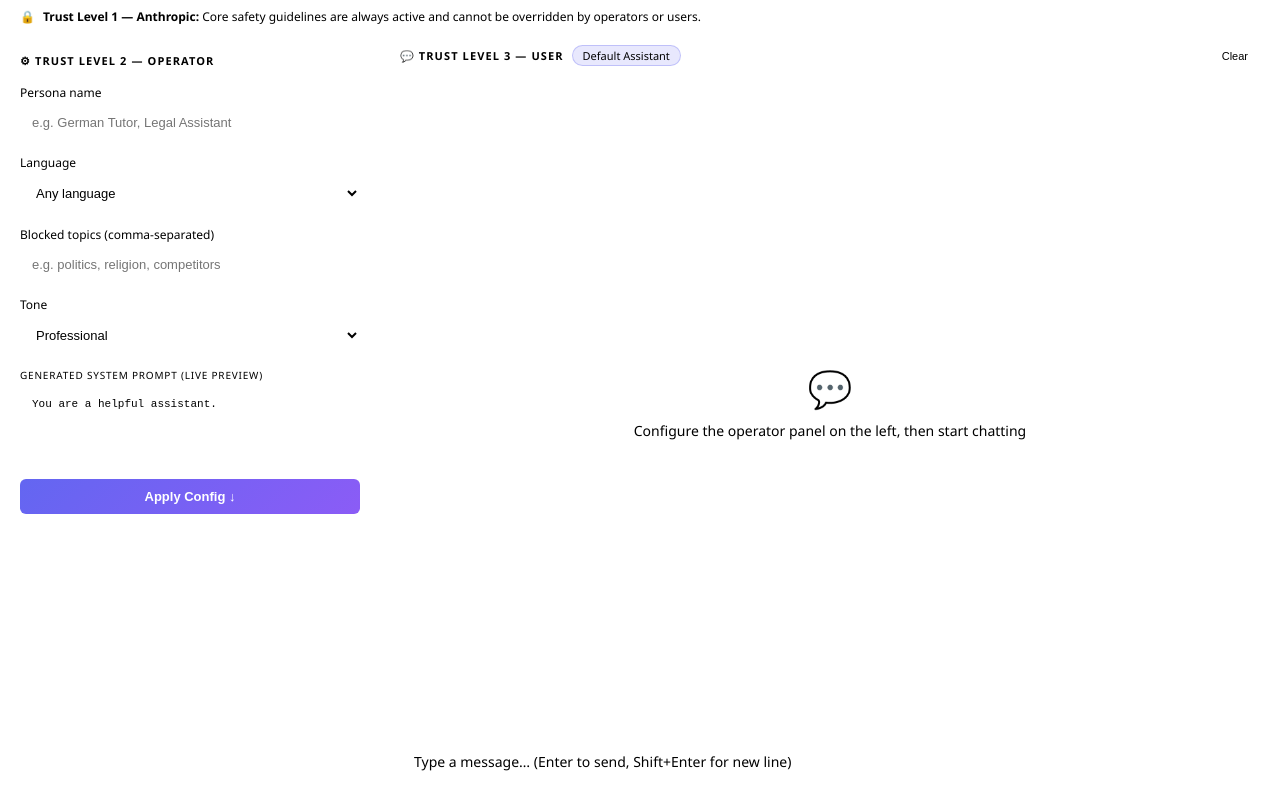
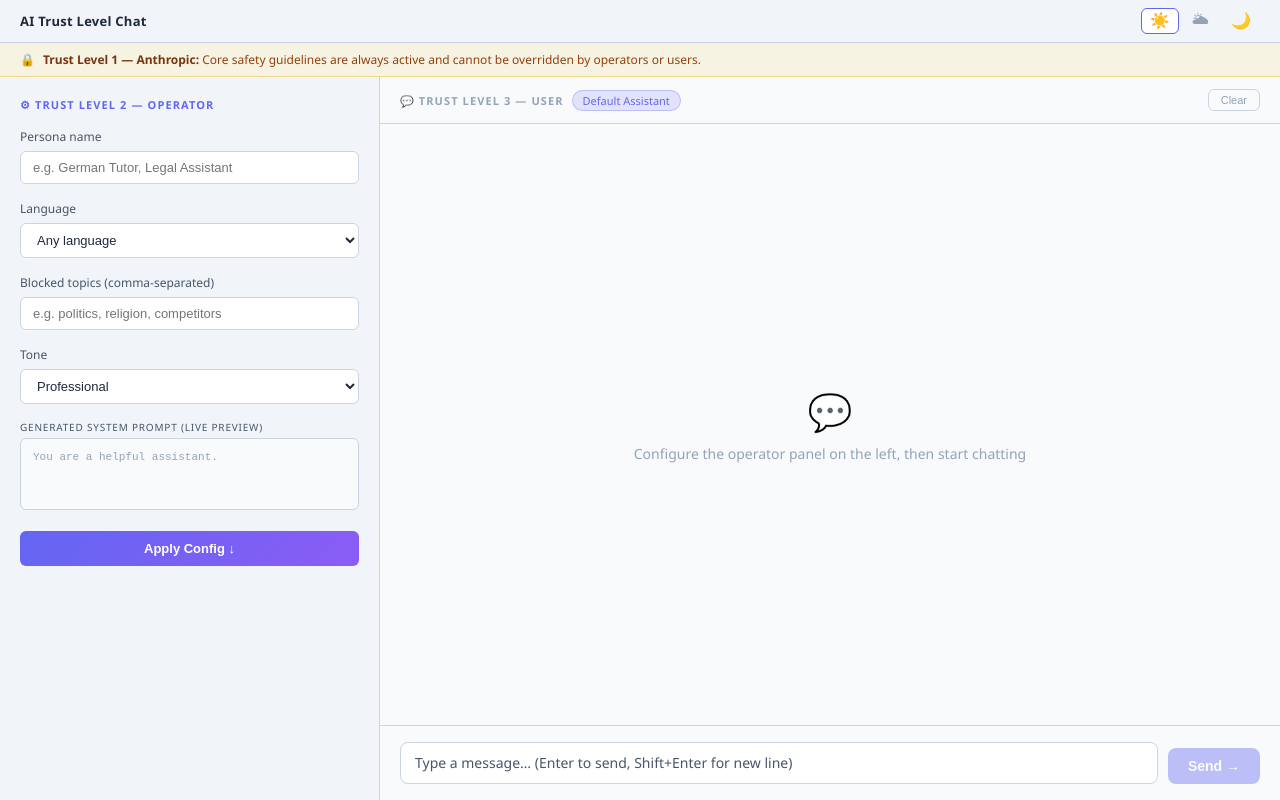
Before and after one commit to sarathmarson/ai-trust-chat, a React (Vite) app in the folder client/: page / in a window 1280 px wide. Built offline with nearby package versions, Linux system fonts and the light colour scheme.

Commit message:
feat: wire theme state, localStorage persistence, and app header toggle

```diff
--- a/client/src/App.jsx
+++ b/client/src/App.jsx
@@ -1,13 +1,29 @@
-import { useState } from 'react'
+import { useState, useEffect } from 'react'
 import TrustBanner from './components/TrustBanner.jsx'
 import OperatorPanel from './components/OperatorPanel.jsx'
 import ChatPanel from './components/ChatPanel.jsx'
+import ThemeToggle from './components/ThemeToggle.jsx'
+
+function getInitialTheme() {
+  const saved = localStorage.getItem('ai-trust-chat-theme')
+  if (saved) return saved
+  return window.matchMedia('(prefers-color-scheme: dark)').matches ? 'dark' : 'light'
+}
 
 export default function App() {
   const [activePersona, setActivePersona] = useState('Default Assistant')
+  const [theme, setTheme] = useState(getInitialTheme)
+
+  useEffect(() => {
+    localStorage.setItem('ai-trust-chat-theme', theme)
+  }, [theme])
 
   return (
-    <div className="app">
+    <div className="app" data-theme={theme}>
+      <header className="app-header">
+        <span className="app-header-title">AI Trust Level Chat</span>
+        <ThemeToggle theme={theme} setTheme={setTheme} />
+      </header>
       <TrustBanner />
       <div className="panels">
         <OperatorPanel onApply={setActivePersona} />
```
